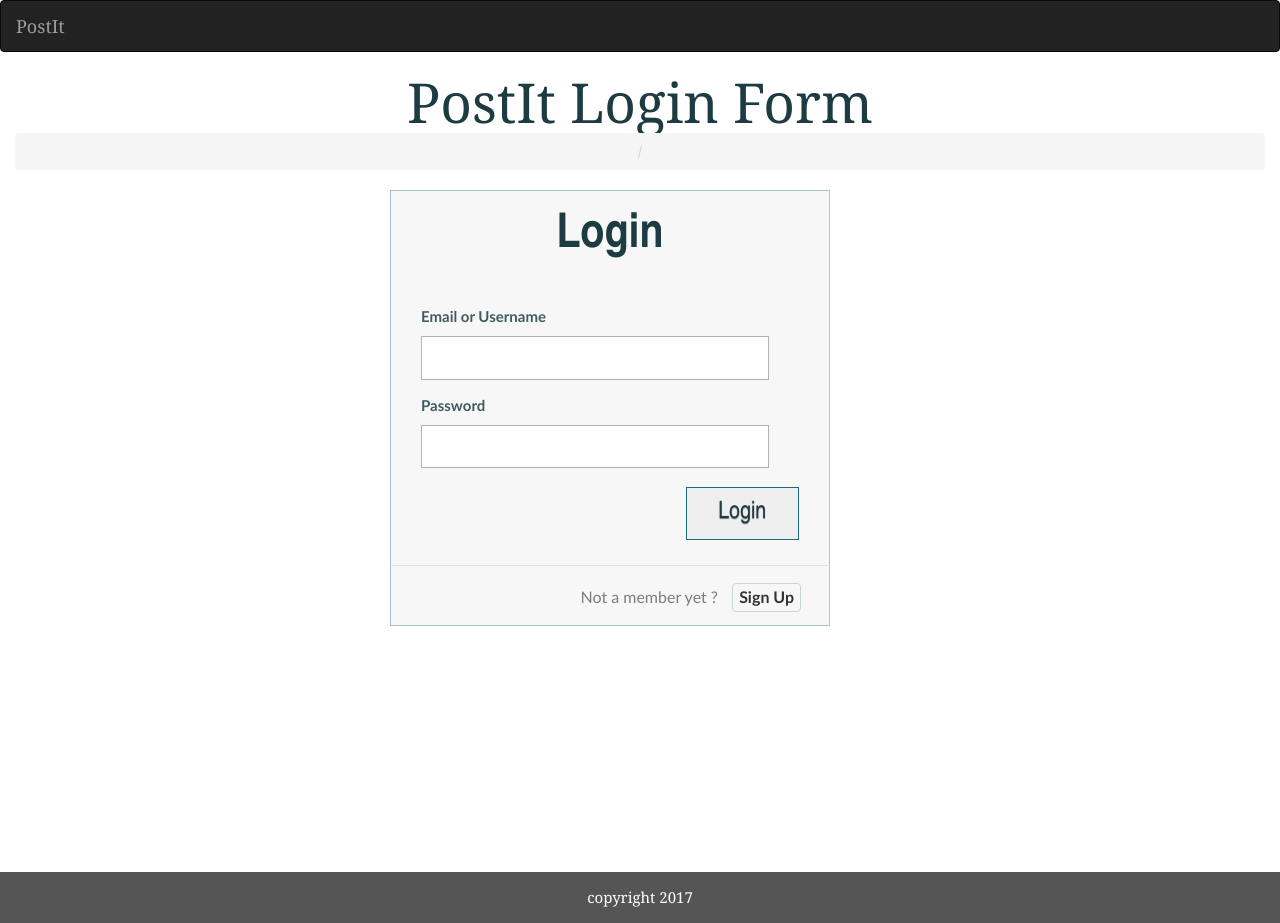
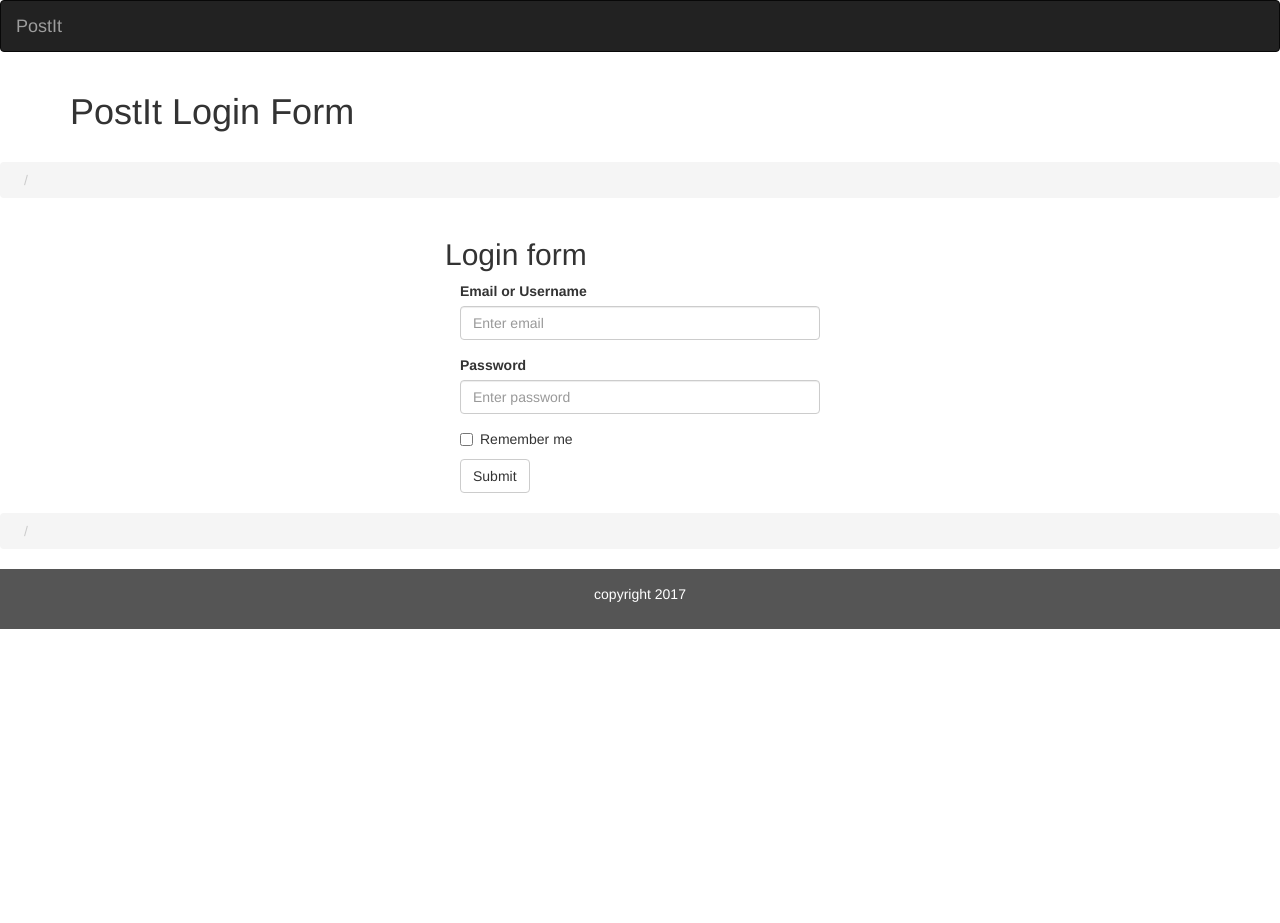
Before and after one commit to ipheghe/PostIt-Ovie, a website: page template/login.html in a window 1280 px wide. After the commit the page ends 800 px from the top, so only its background shows below. Drawn offline with nearby package versions, Linux system fonts and the light colour scheme.

Commit message:
updated work

```diff
--- a/template/login.html
+++ b/template/login.html
@@ -7,8 +7,9 @@
   <link rel="stylesheet" href="https://maxcdn.bootstrapcdn.com/bootstrap/3.3.7/css/bootstrap.min.css">
   <script src="https://ajax.googleapis.com/ajax/libs/jquery/3.2.1/jquery.min.js"></script>
   <script src="https://maxcdn.bootstrapcdn.com/bootstrap/3.3.7/js/bootstrap.min.js"></script>
+
      <link rel="stylesheet" type="text/css" href="style.css" />
-     <link rel="stylesheet" type="text/css" href="style2.css" />
+
 </head>
   <body>
 
@@ -37,7 +38,48 @@
 
             </header>
 
+      </div>
+
                     <div class="row">
+          <div class="col-lg-12">
+            <h1> <small></small></h1>
+            <ol class="breadcrumb">
+              <li><a href="index.html"></a></li>
+              <li class="active"></li>
+            </ol>
+            </ol>
+          </div>
+        </div><!-- /.row -->
+
+                <div class="container  ">
+                    <div class="row">
+        <div class="col-md- col-md-offset-4">
+                  <h2>Login form</h2>
+                    <div class="col-lg-6">
+                  <form action="#">
+                    <div class="form-group">
+                      <label for="email">Email or Username</label>
+                      <input type="email" class="form-control" id="email" placeholder="Enter email" name="email">
+                    </div>
+                    <div class="form-group">
+                      <label for="pwd">Password</label>
+                      <input type="password" class="form-control" id="pwd" placeholder="Enter password" name="pwd">
+                    </div>
+                    <div class="checkbox">
+                      <label><input type="checkbox" name="remember"> Remember me</label>
+                    </div>
+                    <button type="submit" class="btn btn-default">Submit</button>
+                  </form>
+                </div>
+                </div>
+                </div>
+                </div>
+
+
+
+
+
+                          <div class="row">
           <div class="col-lg-12">
             <h1> <small></small></h1>
             <ol class="breadcrumb">
@@ -47,41 +89,6 @@
           </div>
         </div><!-- /.row -->
 
-            <section>
-                 <div class="container">
-                <div id="container_demo" >
-
-                    <div id="wrapper">
-                        <div id="login" class="animate form">
-                            <form  action="#" autocomplete="on">
-                                <h1>Login</h1>
-                                <p>
-                                    <label for="username" class="uname" > Email or Username </label>
-                                    <input id="username" name="username" required="required" type="text" placeholder=""/>
-                                </p>
-                                <p>
-                                    <label for="password" class="youpasswd"> Password </label>
-                                    <input id="password" name="password" required="required" type="password" placeholder="" />
-                                </p>
-                                <p class="login button">
-                                    <input type="submit" value="Login" />
-								</p>
-                                <p class="change_link">
-									Not a member yet ?
-									<a href="#toregister" class="to_register">Sign Up</a>
-								</p>
-                            </form>
-                        </div>
-
-
-                    </div>
-                </div>
-                </div>
-            </section>
-
-
-        </div>
-
       <footer class="container-fluid text-center">
   <p>copyright 2017</p>
 </footer>
--- a/template/style.css
+++ b/template/style.css
@@ -1,240 +1,3 @@
-/* CSS reset */
-body,div,dl,dt,dd,ul,ol,li,h1,h2,h3,h4,h5,h6,pre,form,fieldset,input,textarea,p,blockquote,th,td {
-	margin:0;
-	padding:0;
-}
-html,body {
-	margin:0;
-	padding:0;
-	height: 100%;
-}
-table {
-	border-collapse:collapse;
-	border-spacing:0;
-}
-fieldset,img {
-	border:0;
-}
-address,caption,cite,code,dfn,th,var {
-	font-style:normal;
-	font-weight:normal;
-}
-ol,ul {
-	list-style:none;
-}
-caption,th {
-	text-align:left;
-}
-h1,h2,h3,h4,h5,h6 {
-	font-size:100%;
-	font-weight:normal;
-}
-q:before,q:after {
-	content:'';
-}
-
-body{
-	font-family: Cambria, Palatino, "Palatino Linotype", "Palatino LT STD", Georgia, serif;
-	background: #fff url(../images/bg.jpg) repeat top left;
-	font-weight: 400;
-	font-size: 15px;
-	color: #1d3c41;
-	overflow-y: scroll;
-}
-a{
-	color: #333;
-	text-decoration: none;
-}
-.container{
-	width: 100%;
-	height: 100%;
-	position: relative;
-	text-align: center;
-}
-
-
-/* remove codrops styles and reset the whole thing */
-#container_demo{
-	 text-align: left;
-	 margin: 0;
-	 padding: 0;
-	 margin: 0 auto;
-	 font-family: "Trebuchet MS","Myriad Pro",Arial,sans-serif;
-}
-
-/** The wrapper that will contain our two forms **/
-#wrapper{
-	width: 60%;
-	right: 0px;
-	min-height: 560px;
-	margin: 0px auto;
-	width: 500px;
-	position: relative;
-}
-/**** Styling the form elements **/
-
-/**** general text styling ****/
-#wrapper a{
-	text-decoration: underline;
-}
-
-#wrapper h1{
-	font-size: 48px;
-	padding: 2px 0 10px 0;
-	font-family: 'FranchiseRegular','Arial Narrow',Arial,sans-serif;
-	font-weight: bold;
-	text-align: center;
-	padding-bottom: 30px;
-}
-/** For the moment only webkit supports the background-clip:text; */
-#wrapper h1{
-}
-#wrapper h1:after{
-	content: ' ';
-	display: block;
-	width: 100%;
-	height: 2px;
-	margin-top: 10px;
-}
-
-#wrapper p{
-	margin-bottom:15px;
-}
-#wrapper p:first-child{
-	margin: 0px;
-}
-#wrapper label{
-	color: rgb(64, 92, 96);
-	position: relative;
-}
-
-input {
-  outline: none;
-}
-
-/* all the input except submit and checkbox */
-#wrapper input:not([type="checkbox"]){
-	width: 92%;
-	margin-top: 4px;
-	padding: 10px 5px 10px 32px;
-	border: 1px solid rgb(178, 178, 178);
-
-}
-/** the magic icon trick ! **/
-[data-icon]:after {
-    content: attr(data-icon);
-    font-family: 'FontomasCustomRegular';
-    color: rgb(106, 159, 171);
-    position: absolute;
-    left: 10px;
-    top: 35px;
-	width: 30px;
-}
-
-/*styling both submit buttons */
-#wrapper p.button input{
-	width: 30%;
-	cursor: pointer;
-	background: ;
-	padding: 8px 5px;
-	font-family: 'BebasNeueRegular','Arial Narrow',Arial,sans-serif;
-	font-size: 24px;
-	border: 1px solid rgb(28, 108, 122);
-	margin-bottom: 10px;
-	text-shadow: 0 1px 1px rgba(0, 0, 0, 0.5);
-}
-#wrapper p.button input:hover{
-	background: #fff;
-}
-#wrapper p.button input:active,
-#wrapper p.button input:focus{
-	background: #fff
-	position: relative;
-	top: 1px;
-	border: 1px solid rgb(12, 76, 87);
-}
-p.login.button,
-p.signin.button{
-	text-align: right;
-	margin: 5px 0;
-}
-
-
-/* styling the checkbox "keep me logged in"*/
-.keeplogin{
-	margin-top: -5px;
-}
-.keeplogin input,
-.keeplogin label{
-	display: inline-block;
-	font-size: 12px;
-	font-style: italic;
-}
-.keeplogin input#loginkeeping{
-	margin-right: 5px;
-}
-.keeplogin label{
-	width: 80%;
-}
-
-
-/*styling the links to change from one form to another */
-
-p.change_link{
-	position: absolute;
-	color: rgb(127, 124, 124);
-	left: 0px;
-	height: 20px;
-	width: 440px;
-	padding: 17px 30px 20px 30px;
-	font-size: 16px	;
-	text-align: right;
-	border-top: 1px solid rgb(219, 229, 232);
-}
-#wrapper p.change_link a {
-	display: inline-block;
-	font-weight: bold;
-	padding: 2px 6px;
-	margin-left: 10px;
-	text-decoration: none;
-	border-radius: 4px;
-	border: 1px solid rgb(203, 213, 214);
-}
-#wrapper p.change_link a:hover {
-	color: rgb(57, 191, 215);
-	background: rgb(247, 247, 247);
-	border: 1px solid rgb(74, 179, 198);
-}
-#wrapper p.change_link a:active{
-	position: relative;
-	top: 1px;
-}
-/** Styling both forms **/
-#register,
-#login{
-	position: absolute;
-	top: 0px;
-	width: 88%;
-	padding: 18px 6% 60px 6%;
-	margin: 0 0 35px 0;
-	background: rgb(247, 247, 247);
-	border: 1px solid rgba(147, 184, 189,0.8);
-}
-#register{
-	z-index: 21;
-	opacity: 0;
-}
-#login{
-	z-index: 22;
-}
-#wrapper{
-
-}#login_button{
-
-    color:#ed7942
-}
-
-
  /* Set height of the grid so .sidenav can be 100% (adjust as needed) */
     .row.content {height: 450px;
         background-color: #f1f1f1;
--- a/template/style2.css
+++ /dev/null
@@ -1,34 +0,0 @@
- /* Set height of the grid so .sidenav can be 100% (adjust as needed) */
-    .row.content {height: 450px;
-        background-color: #f1f1f1;
-}
-
-    /* Set gray background color and 100% height */
-    .sidenav {
-      padding-top: 20px;
-      background-color: #f1f1f1;
-      height: 100%;
-    }
-
-    /* Set gray background color and 100% height */
-    .col-sm-2 sidenav {
-
-
-
-    }
-
-    /* Set black background color, white text and some padding */
-    footer {
-      background-color: #555;
-      color: white;
-      padding: 15px;
-    }
-
-    /* On small screens, set height to 'auto' for sidenav and grid */
-    @media screen and (max-width: 767px) {
-      .sidenav {
-        height: auto;
-        padding: 15px;
-      }
-      .row.content {height:auto;}
-    }
```
Also changed, not shown: template/group.html (+1 -1 lines), template/postMessage.html (+1 -1 lines), template/signup.html (+53 -41 lines), template/viewMessage.html (+1 -1 lines).
